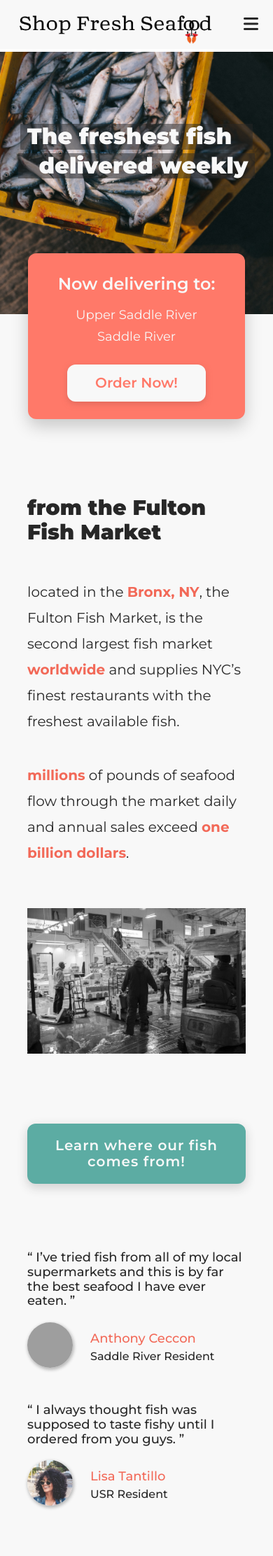
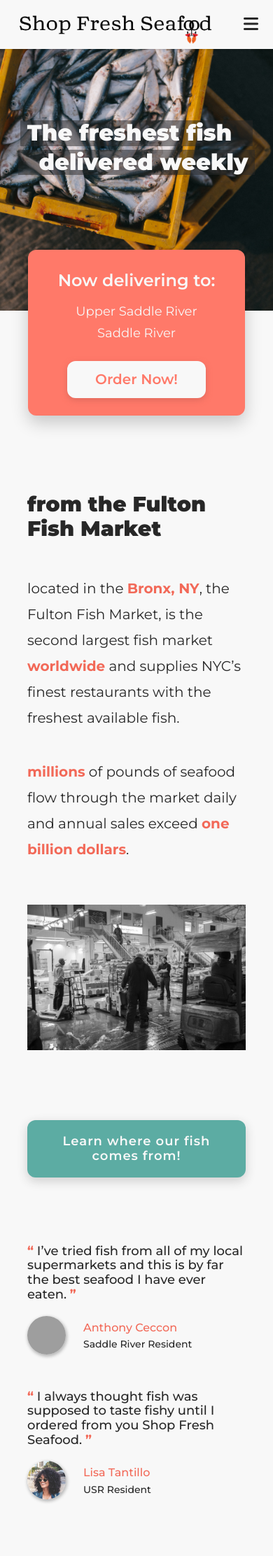
Before and after one commit to grippal/Shop-Fresh-Seafood-v3.0, a PHP site: page / in a window 390 px wide. Shown: the top 2224 px of the page at 70% size. Run offline with PHP 8.4, Linux system fonts and the light colour scheme; some libraries are stand-ins or nearby versions; grey boxes are pictures that could not be loaded.

Commit message:
Almost finished Abous Us page, both mobile and desktop, and added a menu.php page.

```diff
--- a/assets/sass/pages/_about.scss
+++ b/assets/sass/pages/_about.scss
@@ -8,8 +8,6 @@ strong {
 }
 
 main.about {
-    background-color: $white;
-
     section.section1 {
         position: relative;
         height: 375px;
@@ -115,10 +113,10 @@ main.about {
         width: 80%;
         margin: 0 auto;
 
-        article.row1 {
-            margin-bottom: 80px;
+        div.row1 {
+            width: 100%;
+            float: left;
 
-            div.column {
             h2 {
                 text-align: left;
                 margin: 30px 0;
@@ -127,7 +125,12 @@ main.about {
                 font-size: 30px;
                 font-weight: 900;
             }
+        }
 
+        article.row2 {
+            margin-bottom: 80px;
+
+            div.column {
                 p {
                     margin: 20px auto;
                     padding: 0;
@@ -146,7 +149,9 @@ main.about {
             }
         }
 
-        div.row2 {
+        div.row3 {
+            width: 100%;
+
             button {
                 width: 100%;
                 margin: 20px auto;
@@ -156,7 +161,7 @@ main.about {
                 border-radius: 12px;
                 cursor: pointer;
                 font-family: $font;
-                font-size: 20px;
+                font-size: 18px;
                 font-weight: 600;
                 letter-spacing: 1px;
                 color: $white;
@@ -198,6 +203,13 @@ main.about {
                 display: flex;
                 flex-direction: row;
 
+                img {
+                    width: 55px;
+                    height: 55px;
+                    border-radius: 100%;
+                    box-shadow: 1px 2px 4px 1px rgba(39, 39, 39, 0.3);
+                }
+
                 div.customer-names {
                     display: flex;
                     flex-direction: column;
@@ -209,22 +221,15 @@ main.about {
                         font-weight: 500;
 
                         &:first-child {
-                            margin-top: 13px;
+                            margin-top: 8px;
                             color: $salmon;
-                            font-size: 18px;
+                            font-size: 16px;
                         }
 
                         &:nth-child(2) {
-                            font-size: 16px;
+                            font-size: 14px;
                         }
                     }
-                }
-
-                img {
-                    width: 65px;
-                    height: 65px;
-                    border-radius: 100%;
-                    box-shadow: 1px 2px 4px 1px rgba(39, 39, 39, 0.3);
                 }
             }
         }
@@ -265,9 +270,61 @@ main.about {
     /* Bigger mobile styles go here */
     main.about {
         section.section1 {
+            div.column {
+                &.column-left {
+                    h1 {
+                        font-size: 36px;
+                    }
+                }
+            }
+        }
+
+        section.section2 {
+            width: 75%;
+        }
+
+        section.section3 {
+            width: 75%;
+            margin: 60px auto;
+
+            div.testimonials {
+                p {
+                    font-size: 20px;
+                }
+
+                div.customers {
+                    div.customer-names {
+                        p {
+                            &:first-child {
+                                margin-top: 10px;
+                                color: $salmon;
+                                font-size: 18px;
+                            }
+
+                            &:nth-child(2) {
+                                font-size: 16px;
+                            }
+                        }
+                    }
+
+                    img {
+                        width: 55px;
+                        height: 55px;
+                    }
+                }
+            }
+        }
+
+        section.section4 {}
+    }
+}
+@media screen and (min-width: $breakpoint) {
+    /* Desktop styles go here */
+    main.about {
+        section.section1 {
             position: relative;
-            height: 375px;
-            margin-bottom: 230px;
+            height: 550px;
+            margin-bottom: 175px;
 
             img {
                 position: absolute;
@@ -278,23 +335,24 @@ main.about {
 
             div.column {
                 &.column-left {
-                    margin-top: 100px;
+                    margin-top: 130px;
 
                     h1 {
                         color: $white;
-                        font-size: 36px;
-                        font-weight: 900;
+                        font-size: 60px;
+                        font-weight: 800;
                         margin: 2.5px auto;
                         padding: 0;
                         background-color: rgba(39, 39, 39, 0.5);
+                        text-shadow: 0 5px 15px rgba(39, 39, 39, 0.4);
 
                         &:first-child {
                             padding-left: 10px;
-                            padding-right: 30px;
+                            padding-right: 50px;
                         }
 
                         &:nth-child(2) {
-                            padding-left: 30px;
+                            padding-left: 50px;
                             padding-right: 10px;
                         }
                     }
@@ -302,8 +360,8 @@ main.about {
 
                 &.column-right {
                     position: absolute;
-                    bottom: -150px;
-                    left: 50%;
+                    bottom: -80px;
+                    left: 70%;
                     transform: translate(-50%, 0);
                     background-color: $brighter-salmon;
                     border-radius: 12px;
@@ -364,41 +422,53 @@ main.about {
             display: flex;
             flex-direction: column;
             align-items: center;
-            width: 75%;
+            width: 85%;
             margin: 0 auto;
 
-            article.row1 {
+            div.row1 {
+                width: 100%;
+                float: left;
+
+                h2 {
+                    text-align: left;
+                    margin: 40px 0 25px;
+                    padding: 0;
+                    font-family: $font;
+                    font-size: 34px;
+                    font-weight: 700;
+                }
+            }
+
+            article.row2 {
                 margin-bottom: 80px;
 
                 div.column {
-                    h2 {
-                        text-align: left;
-                        margin: 30px 0;
-                        padding: 0;
-                        font-family: $font;
-                        font-size: 30px;
-                        font-weight: 900;
-                    }
-
                     p {
-                        margin: 20px auto;
+                        margin: 20px 15px 20px auto;
                         padding: 0;
                         font-family: $font;
                         font-size: 20px;
                         font-weight: 400;
                         line-height: 37px;
+
+                        &:nth-child(2) {
+                            margin-bottom: 0;
+                        }
                     }
 
                     img {
                         object-fit: cover;
                         width: 100%;
                         height: 100%;
-                        margin-top: 40px;
+                        margin-top: 28px;
+                        margin-left: 15px;
                     }
                 }
             }
 
-            div.row2 {
+            div.row3 {
+                width: 75%;
+
                 button {
                     width: 100%;
                     margin: 20px auto;
@@ -408,7 +478,7 @@ main.about {
                     border-radius: 12px;
                     cursor: pointer;
                     font-family: $font;
-                    font-size: 20px;
+                    font-size: 22px;
                     font-weight: 600;
                     letter-spacing: 1px;
                     color: $white;
@@ -430,25 +500,32 @@ main.about {
 
         section.section3 {
             display: flex;
-            flex-direction: column;
-            align-items: center;
-            width: 75%;
+            flex-direction: row;
+            justify-content: center;
+            //align-items: center;
+            width: 85%;
             margin: 60px auto;
 
             div.testimonials {
-                margin: 15px auto;
+                margin: 15px 30px;
 
                 p {
-                    margin: 20px 0;
+                    margin: 30px 0;
                     padding: 0;
                     font-family: $font;
-                    font-size: 20px;
+                    font-size: 28px;
                     font-weight: 500;
                 }
 
                 div.customers {
                     display: flex;
                     flex-direction: row;
+
+                    img {
+                        width: 60px;
+                        height: 60px;
+                        border-radius: 100%;
+                    }
 
                     div.customer-names {
                         display: flex;
@@ -461,7 +538,7 @@ main.about {
                             font-weight: 500;
 
                             &:first-child {
-                                margin-top: 20px;
+                                margin-top: 13px;
                                 color: $salmon;
                                 font-size: 18px;
                             }
@@ -471,20 +548,15 @@ main.about {
                             }
                         }
                     }
-
-                    img {
-                        width: 75px;
-                        height: 75px;
-                        border-radius: 100%;
-                    }
                 }
             }
         }
 
         section.section4 {
             position: relative;
-            height: 375px;
+            height: 550px;
             justify-content: center;
+            margin-bottom: 90px;
 
             img {
                 position: absolute;
@@ -492,24 +564,22 @@ main.about {
                 width: 100%;
                 height: 100%;
                 margin-top: 40px;
-                margin-bottom: 30px;
             }
 
             h1 {
                 text-align: center;
                 font-family: $font;
-                font-size: 36px;
+                font-size: 60px;
                 font-weight: 900;
                 color: white;
                 margin-top: 150px;
+                line-height: 0;
+                text-shadow: 0 5px 15px rgba(39, 39, 39, 0.4);
             }
         }
 
         footer {
-            color: $white;
+            color: $black;
         }
     }
 }
-@media screen and (min-width: 800px) {
-    /* Desktop styles go here */
-}
--- a/assets/sass/structure/_colors.scss
+++ b/assets/sass/structure/_colors.scss
@@ -1,7 +1,8 @@
 // main: ../main.scss
 // File: _colors.scss
 // this file should ONLY contain the imports for the above files
-
+$content-width: 1100px;
+$breakpoint: 900px;
 $white: #F8F8F8;
 $form-white: #F2F2F2;
 $black: #272727;
@@ -10,6 +11,4 @@ $salmon: #F26958;
 $brighter-salmon: #FF7969;
 $blue-green: #5CACA3;
 $form-green: #59B99E;
-$content-width: 1000px;
-$breakpoint: 799px;
 $font: 'Montserrat', sans-serif;
--- a/assets/sass/structure/_footer.scss
+++ b/assets/sass/structure/_footer.scss
@@ -20,7 +20,7 @@ footer {
     }
 }
 
-@media screen and (min-width: 800px) {
+@media screen and (min-width: $breakpoint) {
     /* Desktop styles go here */
     footer {
         font-size: 16px;
--- a/assets/sass/structure/_header.scss
+++ b/assets/sass/structure/_header.scss
@@ -14,6 +14,7 @@ header {
     position: fixed;
     width: 100%;
     height: 70px;
+    box-shadow: 0 1px 3px rgba(0, 0, 0, 0.16);
 
     nav.navbar {
         font-size: 18px;
@@ -71,16 +72,44 @@ header {
                 a.active-page {
                     color: $salmon;
                 }
+
+                button {
+                    margin: 0;
+                    padding: 12px 20px;
+                    align-items: center;
+                    border: none;
+                    border-radius: 12px;
+                    cursor: pointer;
+                    text-align: center;
+                    font-family: $font;
+                    font-size: 16px;
+                    font-weight: 600;
+                    background-color: $brighter-salmon;
+                    color: $white;
+                    box-shadow: 0 1px 3px rgba(39, 39, 39, 0.16);
+                    justify-content: center;
+                    align-items: center;
+
+                    &:focus,
+                    &:hover {
+                        transform: scale(1.01);
+                    }
+
+                    &:active {
+                        transform: scale(1);
+                    }
+                }
             }
         }
     }
 }
-@media screen and (min-width: 800px) {
+@media screen and (min-width: $breakpoint) {
     /* Desktop styles go here */
     header {
         background-color: $white;
         position: fixed;
         width: 100%;
+        height: 73px;
         box-shadow: 0 1px 3px rgba(0, 0, 0, 0.16);
 
         nav.navbar {
@@ -95,19 +124,40 @@ header {
                 display: none;
             }
 
+            a {
+                text-decoration: none;
+                color: $black;
+
+                &:hover {
+                    color: $salmon;
+                }
+
+                &.logo {
+                    display: inline-block;
+                    margin: 20px;
+
+                    img {
+                        position: absolute;
+                        top: 22px;
+                        left: 20px;
+                        height: 50px;
+                    }
+                }
+            }
+
             ul.nav-list {
                 list-style: none;
                 display: flex;
                 flex-direction: row;
                 justify-content: flex-end;
                 align-items: center;
-                margin: 15px 30px;
+                margin: 15px 20px;
 
                 &.active {}
 
                 li {
                     text-align: center;
-                    margin: 15px 20px 0;
+                    margin: 7px 15px 0;
 
                     a.active-page {
                         border-bottom: 3px solid $salmon;
--- a/assets/sass/structure/_layout.scss
+++ b/assets/sass/structure/_layout.scss
@@ -1,15 +1,19 @@
 // main: ../main.scss
 // File: _layout.scss
 // contains all the CSS that handles the layout, such as the container and any grid systems.
+/* STYLES GO HERE */
 
-/* STYLES GO HERE */
+html {
+    background-color: $white;
+}
+
 .fixed-header-gap {
     display: inline-block;
-    height: 70px;
+    height: 65px;
 }
 
 .container {
-  max-width: $content-width;
+    max-width: 100%;
     margin: 0 auto;
 }
 
@@ -24,14 +28,19 @@
     display: flex;
     flex-direction: column;
 }
-
-@media screen and (min-width: 800px) {
+@media screen and (min-width: $breakpoint) {
     .column {
         flex: 1;
     }
 
     .fixed-header-gap {
         display: inline-block;
-      height: 70px;
+        height: 110px;
+    }
+
+    .container {
+        width: 85%;
+        max-width: $content-width;
+        margin: 0 auto;
     }
 }
--- a/index.php
+++ b/index.php
@@ -17,7 +17,6 @@
     include 'lib/structure/header.php';
     ?>
 <div class="fixed-header-gap">
-
 </div>
 
 <main class="about container">
@@ -38,9 +37,11 @@
 
     </section>
     <section class="row section2">
-        <article class="row row1">
+        <div class="row row1">
+            <h2>from the Fulton Fish Market</h2>
+        </div>
+        <article class="row row2">
             <div class="column">
-                <h2>from the Fulton Fish Market</h2>
                 <p>located in the <strong> Bronx, NY</strong>, the
                     Fulton Fish Market, is the second largest fish market
                     <strong>worldwide</strong> and supplies NYC’s finest
@@ -53,15 +54,15 @@
                 <img src="./assets/images/fulton_fish_market.png" alt="">
             </div>
         </article>
-        <div class="row row2">
+        <div class="row row3">
             <button type="button" name="button">Learn where our
                 fish comes from!</button>
         </div>
     </section>
     <section class="row section3">
         <div class="column testimonials">
-            <p>“ I’ve tried fish from all of my local supermarkets and
-                this is by far the best seafood I have ever eaten. ”</p>
+            <p><strong>“</strong> I’ve tried fish from all of my local supermarkets and
+                this is by far the best seafood I have ever eaten. <strong>”</strong></p>
             <div class="customers">
                 <img src="./assets/images/anthony_ceccon.jpg" alt="">
                 <div class="customer-names">
@@ -71,8 +72,8 @@
             </div>
         </div>
         <div class="column testimonials">
-            <p>“ I always thought fish was supposed to taste fishy until
-                I ordered from you guys. ”</p>
+            <p><strong>“</strong> I always thought fish was supposed to taste fishy until
+                I ordered from you Shop Fresh Seafood. <strong>”</strong></p>
             <div class="customers">
                 <img src="./assets/images/lisa_tantillo.jpg" alt="">
                 <div class="customer-names">
@@ -85,8 +86,7 @@
     <section class="row section4">
         <img src="./assets/images/cook_salmon.png" alt="">
         <h1>to your home</h1>
-        <p></p>
-        <p></p>
+
     </section>
 
     <?php
--- a/lib/structure/header.php
+++ b/lib/structure/header.php
@@ -37,10 +37,10 @@
             </span>
             <a href="#" class="logo"> <img src="./assets/images/Shop-Fresh-Seafood-Flyer-Title.png" alt=""></a>
             <ul class="nav-list" id="js-nav-list">
-                <li><a href="#" class="active-page">ABOUT</a></li>
-                <li><a href="#">MENU</a></li>
-                <li><a href="#">ORDER</a></li>
-                <li><a href="#">BLOG</a></li>
+                <li><a href="#" class="active-page">About Us</a></li>
+                <li><a href="#">Menu</a></li>
+                <li><a href="#">Blog</a></li>
+                <li><button type="button" name="button">Order Now</button></li>
             </ul>
         </nav>
     </header>
```
Also changed, not shown: menu.php (added, +25 -0 lines), assets/sass/main.min.css. Lines whose indentation alone changed are shown as unchanged.
